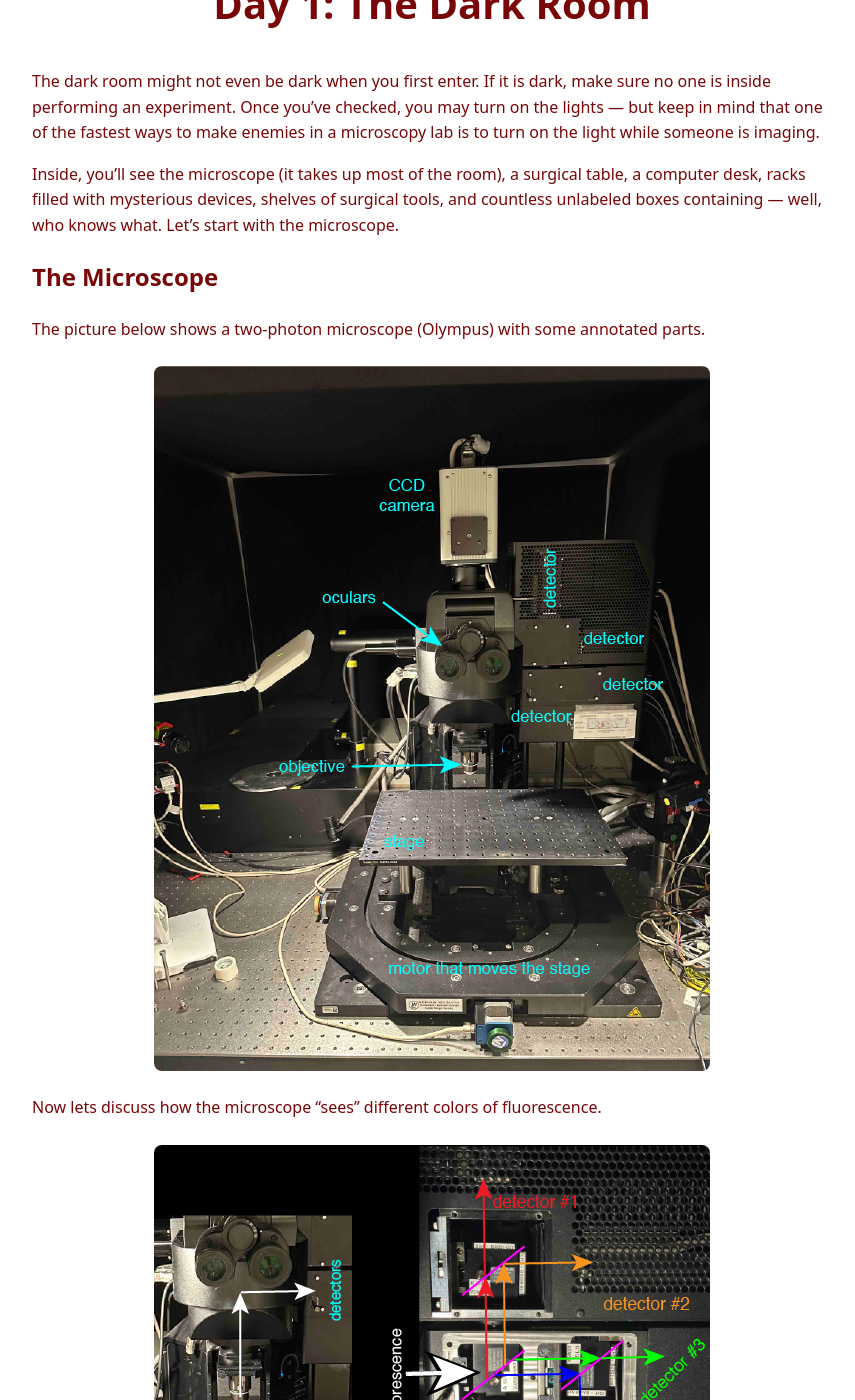
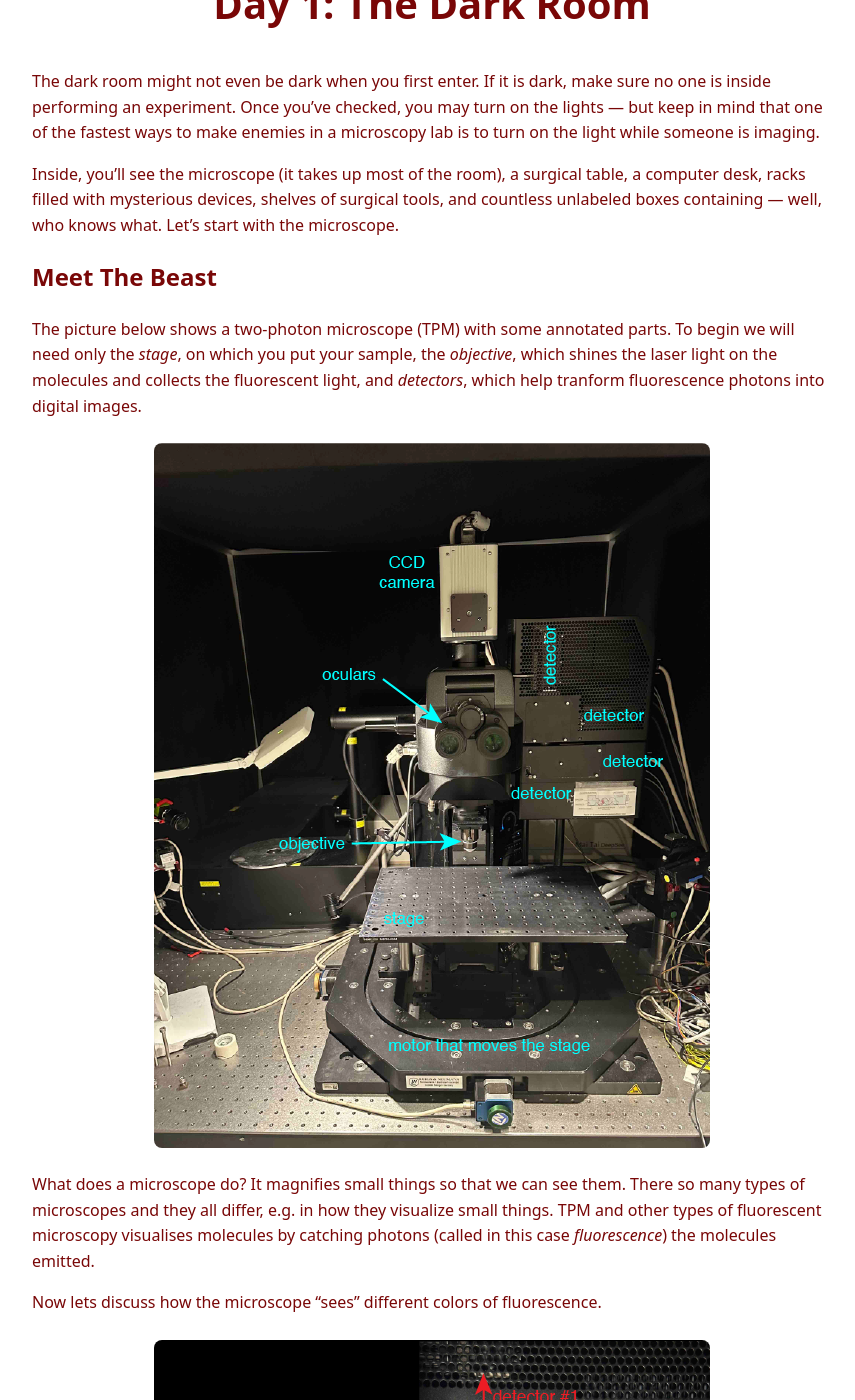
Before and after one commit to drkutuzov/drkutuzov.github.io, a Jekyll site: the page built from guide/day1.md, in a window 1280 px wide and 1400 px high, scrolled down 249 px. Shown: the whole window, without its empty margins (208-1063 px from the left). Built offline with Jekyll 4.4.1, drawn with Linux system fonts in a browser that asks for light colours; our own code applies the rules of GitHub Pages for plain Markdown files.

Commit message:
day1 guide text

```diff
--- a/guide/day1.md
+++ b/guide/day1.md
@@ -9,10 +9,15 @@ Once you’ve checked, you may turn on the lights — but keep in mind that one
 Inside, you’ll see the microscope (it takes up most of the room), a surgical table, a computer desk, racks filled with mysterious devices, shelves of surgical tools, and countless unlabeled boxes containing — well, who knows what.
 Let's start with the microscope.
 
-## The Microscope
-The picture below shows a two-photon microscope (Olympus) with some annotated parts.
+## Meet The Beast
+The picture below shows a two-photon microscope (TPM) with some annotated parts.
+To begin we will need only the *stage*, on which you put your sample, the *objective*, which shines the laser light on the molecules and collects the fluorescent light, and *detectors*, which help tranform fluorescence photons into digital images.
 
 ![Main parts of a two-photon microscope]({{ '/assets/images/guide_d1_microscope.png' | relative_url }})
+
+What does a microscope do? It magnifies small things so that we can see them.
+There so many types of microscopes and they all differ, e.g. in how they visualize small things.
+TPM and other types of fluorescent microscopy visualises molecules by catching photons (called in this case *fluorescence*) the molecules emitted.
 
 Now lets discuss how the microscope "sees" different colors of fluorescence.
 
```
